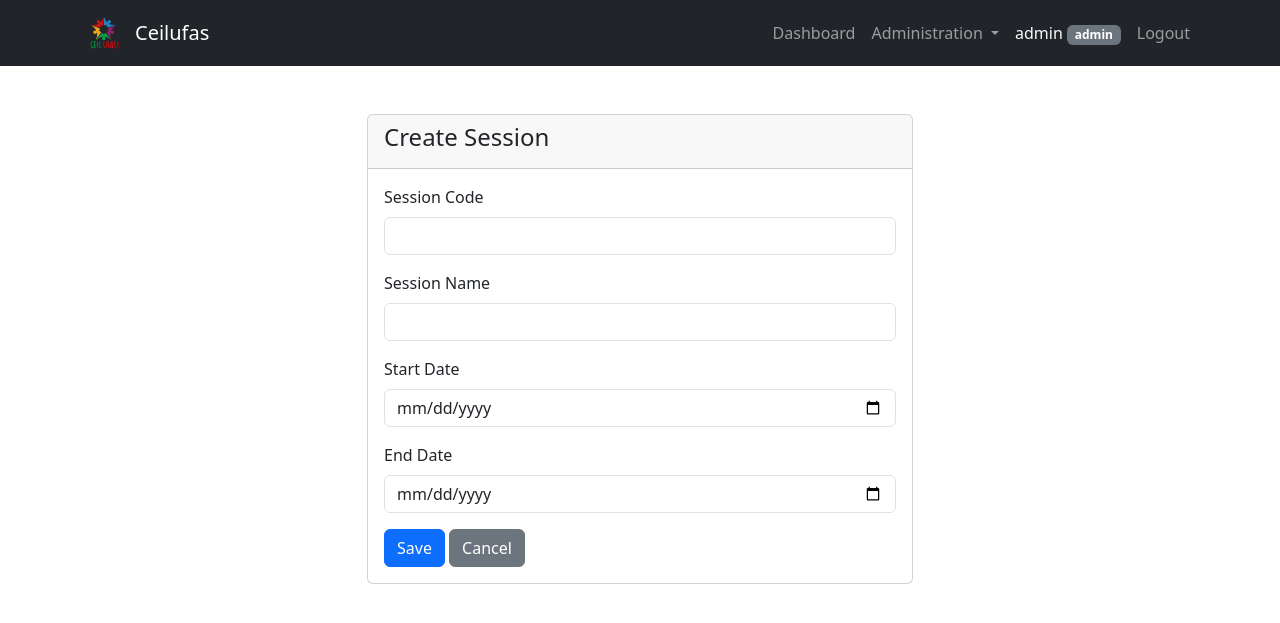
After one commit to Djellal/ceilufas, a Flask app: page /admin/sessions/create in a window 1280 px wide. The commit adds this page. Shown: the top 623 px of the page. Run offline with Flask 3, Linux system fonts and the light colour scheme; a user stored in the database is signed in.

Commit message:
feat: Implement administrative session management with a new Session model, forms, routes, and templates, alongside UI updates and CSRF protection.

```diff
--- a/app.py
+++ b/app.py
@@ -1,6 +1,6 @@
 import os
 from flask import Flask
-from extensions import db, login_manager, bcrypt, cache, toolbar
+from extensions import db, login_manager, bcrypt, cache, csrf, toolbar
 from models import User
 
 def create_app():
@@ -16,6 +16,7 @@ def create_app():
     login_manager.init_app(app)
     bcrypt.init_app(app)
     cache.init_app(app)
+    csrf.init_app(app)
     toolbar.init_app(app)
 
     login_manager.login_view = 'auth.login'
--- a/extensions.py
+++ b/extensions.py
@@ -2,10 +2,12 @@ from flask_sqlalchemy import SQLAlchemy
 from flask_login import LoginManager
 from flask_bcrypt import Bcrypt
 from flask_caching import Cache
+from flask_wtf.csrf import CSRFProtect
 from flask_debugtoolbar import DebugToolbarExtension
 
 db = SQLAlchemy()
 login_manager = LoginManager()
 bcrypt = Bcrypt()
 cache = Cache()
+csrf = CSRFProtect()
 toolbar = DebugToolbarExtension()
--- a/forms.py
+++ b/forms.py
@@ -1,5 +1,5 @@
 from flask_wtf import FlaskForm
-from wtforms import StringField, PasswordField, SubmitField, SelectField
+from wtforms import StringField, PasswordField, SubmitField, SelectField, DateField
 from wtforms.validators import DataRequired, Email, EqualTo, Length, ValidationError
 from models import User
 
@@ -33,3 +33,11 @@ class EditUserForm(FlaskForm):
     email = StringField('Email', validators=[DataRequired(), Email()])
     role = SelectField('Role', choices=[('student', 'Student'), ('teacher', 'Teacher'), ('admin', 'Admin')])
     submit = SubmitField('Update')
+
+
+class SessionForm(FlaskForm):
+    session_code = StringField('Session Code', validators=[DataRequired(), Length(max=50)])
+    session_name = StringField('Session Name', validators=[DataRequired(), Length(max=200)])
+    start_date = DateField('Start Date', validators=[DataRequired()])
+    end_date = DateField('End Date', validators=[DataRequired()])
+    submit = SubmitField('Save')
--- a/routes/admin.py
+++ b/routes/admin.py
@@ -2,8 +2,8 @@ from functools import wraps
 from flask import Blueprint, render_template, redirect, url_for, flash, abort
 from flask_login import login_required, current_user
 from extensions import db
-from models import User
-from forms import EditUserForm
+from models import User, Session
+from forms import EditUserForm, SessionForm
 
 admin_bp = Blueprint('admin', __name__, url_prefix='/admin')
 
@@ -62,3 +62,63 @@ def delete_user(user_id):
     db.session.commit()
     flash('User deleted.', 'success')
     return redirect(url_for('admin.users'))
+
+
+@admin_bp.route('/sessions')
+@admin_required
+def sessions():
+    all_sessions = Session.query.order_by(Session.start_date.desc()).all()
+    return render_template('admin/sessions.html', sessions=all_sessions)
+
+
+@admin_bp.route('/sessions/create', methods=['GET', 'POST'])
+@admin_required
+def create_session():
+    form = SessionForm()
+    if form.validate_on_submit():
+        existing = Session.query.filter_by(session_code=form.session_code.data).first()
+        if existing:
+            flash('Session code already exists.', 'danger')
+            return render_template('admin/session_form.html', form=form, title='Create Session')
+        session = Session(
+            session_code=form.session_code.data,
+            session_name=form.session_name.data,
+            start_date=form.start_date.data,
+            end_date=form.end_date.data
+        )
+        db.session.add(session)
+        db.session.commit()
+        flash('Session created successfully.', 'success')
+        return redirect(url_for('admin.sessions'))
+    return render_template('admin/session_form.html', form=form, title='Create Session')
+
+
+@admin_bp.route('/sessions/<int:session_id>/edit', methods=['GET', 'POST'])
+@admin_required
+def edit_session(session_id):
+    session = Session.query.get_or_404(session_id)
+    form = SessionForm(obj=session)
+    if form.validate_on_submit():
+        if form.session_code.data != session.session_code:
+            existing = Session.query.filter_by(session_code=form.session_code.data).first()
+            if existing:
+                flash('Session code already exists.', 'danger')
+                return render_template('admin/session_form.html', form=form, title='Edit Session')
+        session.session_code = form.session_code.data
+        session.session_name = form.session_name.data
+        session.start_date = form.start_date.data
+        session.end_date = form.end_date.data
+        db.session.commit()
+        flash('Session updated successfully.', 'success')
+        return redirect(url_for('admin.sessions'))
+    return render_template('admin/session_form.html', form=form, title='Edit Session')
+
+
+@admin_bp.route('/sessions/<int:session_id>/delete', methods=['POST'])
+@admin_required
+def delete_session(session_id):
+    session = Session.query.get_or_404(session_id)
+    db.session.delete(session)
+    db.session.commit()
+    flash('Session deleted.', 'success')
+    return redirect(url_for('admin.sessions'))
--- /dev/null
+++ b/templates/admin/session_form.html
@@ -0,0 +1,46 @@
+{% extends "base.html" %}
+{% block title %}{{ title }} - Ceilufas{% endblock %}
+{% block content %}
+<div class="row justify-content-center">
+    <div class="col-md-6">
+        <div class="card mt-4">
+            <div class="card-header"><h4>{{ title }}</h4></div>
+            <div class="card-body">
+                <form method="POST">
+                    {{ form.hidden_tag() }}
+                    <div class="mb-3">
+                        {{ form.session_code.label(class="form-label") }}
+                        {{ form.session_code(class="form-control" + (" is-invalid" if form.session_code.errors else "")) }}
+                        {% for error in form.session_code.errors %}
+                            <div class="invalid-feedback">{{ error }}</div>
+                        {% endfor %}
+                    </div>
+                    <div class="mb-3">
+                        {{ form.session_name.label(class="form-label") }}
+                        {{ form.session_name(class="form-control" + (" is-invalid" if form.session_name.errors else "")) }}
+                        {% for error in form.session_name.errors %}
+                            <div class="invalid-feedback">{{ error }}</div>
+                        {% endfor %}
+                    </div>
+                    <div class="mb-3">
+                        {{ form.start_date.label(class="form-label") }}
+                        {{ form.start_date(class="form-control" + (" is-invalid" if form.start_date.errors else ""), type="date") }}
+                        {% for error in form.start_date.errors %}
+                            <div class="invalid-feedback">{{ error }}</div>
+                        {% endfor %}
+                    </div>
+                    <div class="mb-3">
+                        {{ form.end_date.label(class="form-label") }}
+                        {{ form.end_date(class="form-control" + (" is-invalid" if form.end_date.errors else ""), type="date") }}
+                        {% for error in form.end_date.errors %}
+                            <div class="invalid-feedback">{{ error }}</div>
+                        {% endfor %}
+                    </div>
+                    {{ form.submit(class="btn btn-primary") }}
+                    <a href="{{ url_for('admin.sessions') }}" class="btn btn-secondary">Cancel</a>
+                </form>
+            </div>
+        </div>
+    </div>
+</div>
+{% endblock %}
--- a/templates/base.html
+++ b/templates/base.html
@@ -9,7 +9,10 @@
 <body>
     <nav class="navbar navbar-expand-lg navbar-dark bg-dark">
         <div class="container">
-            <a class="navbar-brand" href="{{ url_for('main.home') }}">Ceilufas</a>
+            <a class="navbar-brand d-flex align-items-center" href="{{ url_for('main.home') }}">
+                <img src="{{ url_for('static', filename='images/logo.png') }}" alt="Logo" height="40" class="me-2">
+                Ceilufas
+            </a>
             <button class="navbar-toggler" type="button" data-bs-toggle="collapse" data-bs-target="#navbarNav">
                 <span class="navbar-toggler-icon"></span>
             </button>
@@ -20,8 +23,14 @@
                             <a class="nav-link" href="{{ url_for('main.dashboard') }}">Dashboard</a>
                         </li>
                         {% if current_user.role == 'admin' %}
-                        <li class="nav-item">
-                            <a class="nav-link" href="{{ url_for('admin.users') }}">Manage Users</a>
+                        <li class="nav-item dropdown">
+                            <a class="nav-link dropdown-toggle" href="#" role="button" data-bs-toggle="dropdown">
+                                Administration
+                            </a>
+                            <ul class="dropdown-menu">
+                                <li><a class="dropdown-item" href="{{ url_for('admin.users') }}">Manage Users</a></li>
+                                <li><a class="dropdown-item" href="{{ url_for('admin.sessions') }}">Manage Sessions</a></li>
+                            </ul>
                         </li>
                         {% endif %}
                         <li class="nav-item">
```
Also changed, not shown: models.py (+12 -0 lines), templates/admin/sessions.html (added, +41 -0 lines), static/images/logo.png (added).
